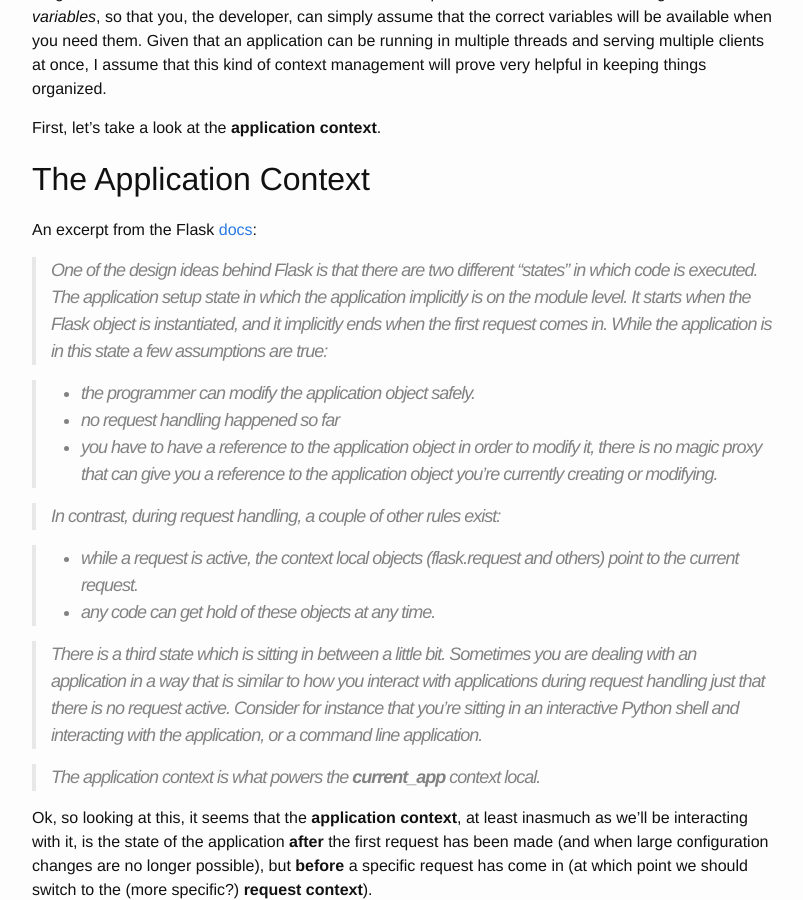
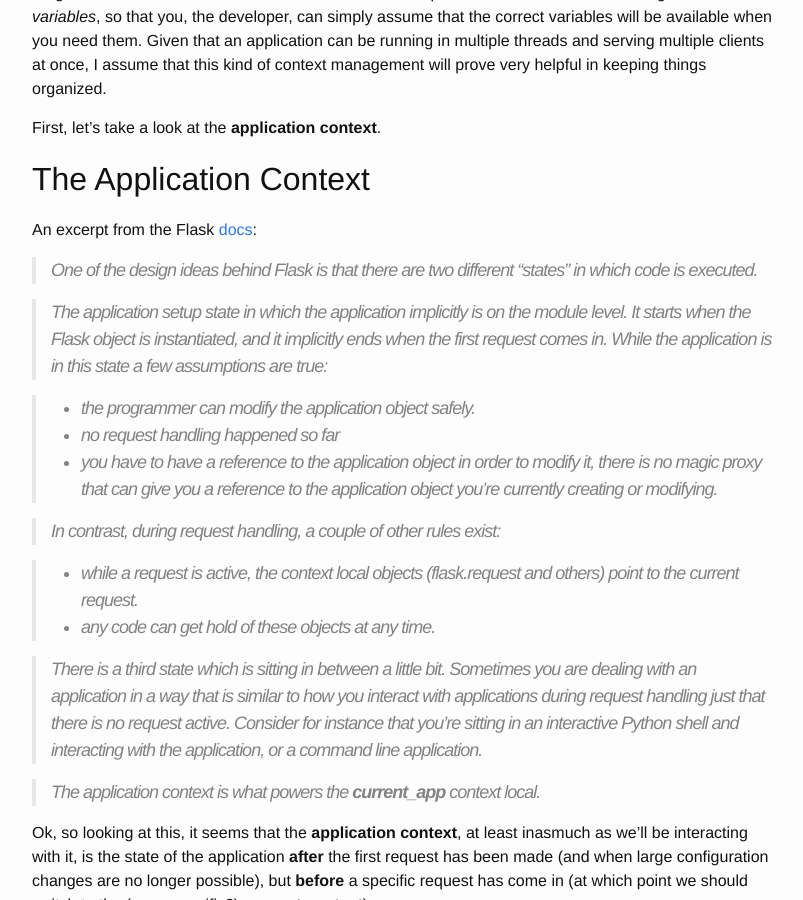
Before and after one commit to kronosapiens/kronosapiens.github.io, a Jekyll site: the page built from _posts/2014-08-14-understanding-contexts-in-flask.markdown, in a window 1280 px wide and 900 px high, scrolled down 780 px. Shown: the whole window, without its empty margins (238-1041 px from the left). Built offline with Jekyll 4.4.1, drawn with Linux system fonts in a browser that asks for light colours; comment, search, counter and statistics services are not loaded; some of the changed text lies outside the part shown.

Commit message:
Formatting tweaks

````diff
--- a/_posts/2014-08-14-understanding-contexts-in-flask.markdown
+++ b/_posts/2014-08-14-understanding-contexts-in-flask.markdown
@@ -36,7 +36,9 @@ First, let's take a look at the **application context**.
 
 An excerpt from the Flask [docs](http://flask.pocoo.org/docs/):
 
->One of the design ideas behind Flask is that there are two different “states” in which code is executed. The application setup state in which the application implicitly is on the module level. It starts when the Flask object is instantiated, and it implicitly ends when the first request comes in. While the application is in this state a few assumptions are true:
+>One of the design ideas behind Flask is that there are two different “states” in which code is executed.
+
+>The application setup state in which the application implicitly is on the module level. It starts when the Flask object is instantiated, and it implicitly ends when the first request comes in. While the application is in this state a few assumptions are true:
 
 > - the programmer can modify the application object safely.
 - no request handling happened so far
@@ -328,9 +330,9 @@ A bit more strangeness. Flask gives you a helper function, `url_for()`, which ta
 
 I tried to switch my test suite away from hard-coded URLs and towards `url_for()`, but got the following error:
 
-{% highlight python %}
+```
 RuntimeError: Application was not able to create a URL adapter for request independent URL generation. You might be able to fix this by setting the SERVER_NAME config variable.
-{% endhighlight %}
+```
 
 I pop on over to the Flask [config docs](http://flask.pocoo.org/docs/config/), and see this, under the description of the `SERVER_NAME` variable:
 
````
